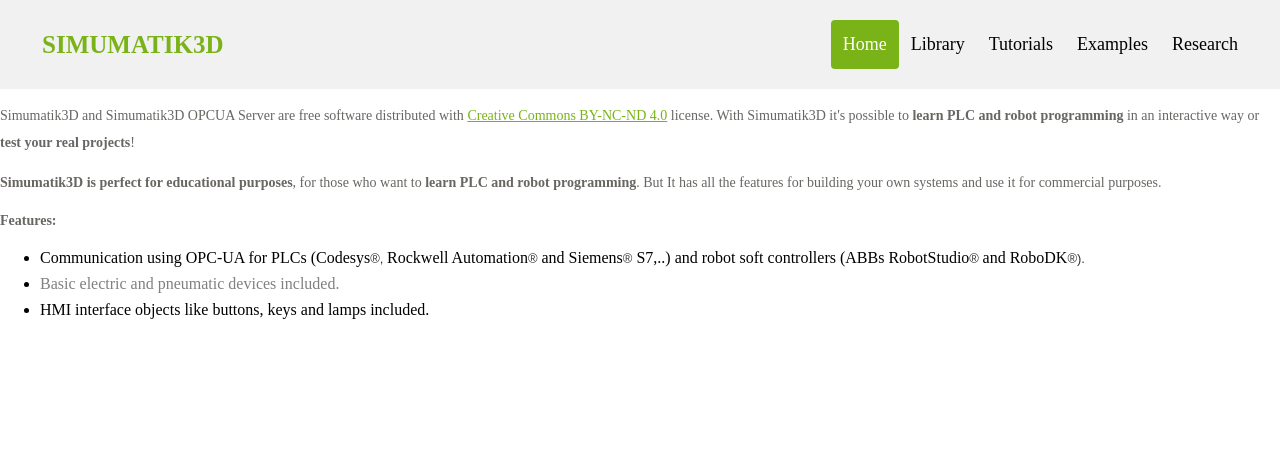
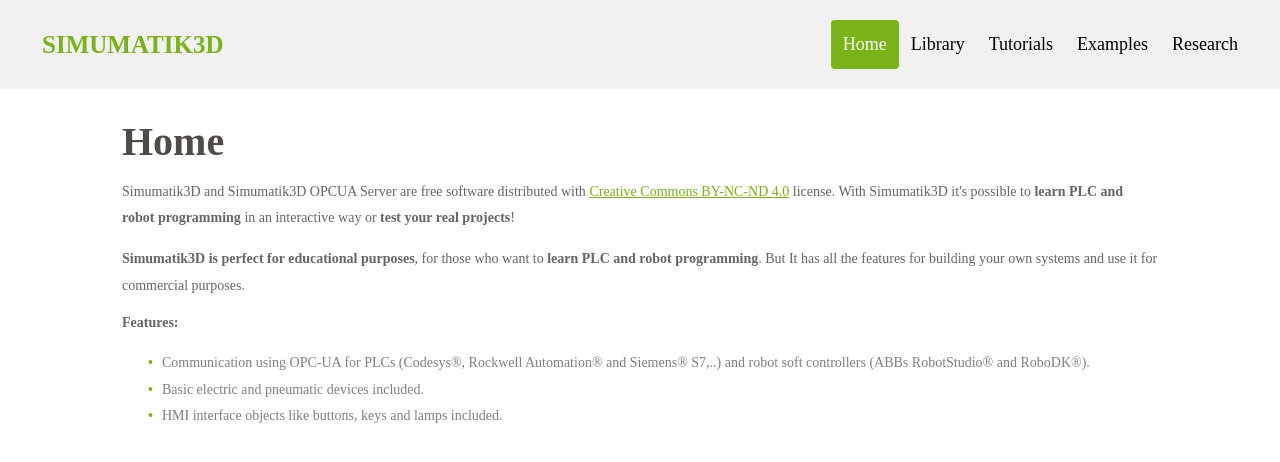
Before and after one commit to mosy/simumatik3d.github.io, a Jekyll site: the page built from index.html, in a window 1280 px wide. Shown: the top 462 px of the page. Built offline with Jekyll 4.4.1, drawn with Linux system fonts in a browser that asks for light colours.

Commit message:
Tweak home page and navbar

```diff
--- a/_layouts/default.html
+++ b/_layouts/default.html
@@ -11,21 +11,21 @@
     }
 
     h1 {
-        color:#4f4c47;
+        color: #4f4c47;
         font-size: 40px;
         font-weight: bold;
         margin-bottom: 0;
     }
 
     h2 {
-        color:#4f4c47;
+        color: #4f4c47;
         font-size: 32px;
         font-weight: bold;
         margin-bottom: 0;
     }
 
     h4 {
-        color:#4f4c47;
+        color: #4f4c47;
         font-size: 18px;
         font-weight: bold;
         margin-top: 0;
@@ -42,7 +42,7 @@
     }
 
     em {
-        color:#686662;
+        color: #686662;
         font-size: 14px;
         line-height: 1.9em;
     }
@@ -58,7 +58,33 @@
     }
 
     a:link {
-        color:#7ab317;
+        color: #7ab317;
+    }
+
+    ul {
+        list-style: none;
+        /* Remove default bullets */
+    }
+
+    li {
+        color: grey;
+        font-size: 14px;
+        line-height: 1.9em;
+    }
+
+    ul li::before {
+        content: "\2022";
+        /* Add content: \2022 is the CSS Code/unicode for a bullet */
+        color: #7ab317;
+        /* Change the color */
+        font-weight: bold;
+        /* If you want it to be bold */
+        display: inline-block;
+        /* Needed to add space between the bullet and the text */
+        width: 1em;
+        /* Also needed for space (tweak if needed) */
+        margin-left: -1em;
+        /* Also needed for space (tweak if needed) */
     }
 
     .content {
@@ -100,7 +126,8 @@
 
     /* Style the active/current link*/
     .header a.active {
-        background-color: #7ab317;;
+        background-color: #7ab317;
+        ;
         color: white;
     }
 
@@ -134,11 +161,11 @@
     <div class="header">
         <a href="#default" class="logo">SIMUMATIK3D</a>
         <div class="header-right">
-            <a {% if page.url == '/' %} class="active"{% endif %} href="/">Home</a>
-            <a {% if page.url == '/library.html' %} class="active"{% endif %} href="/">Library</a>
-            <a {% if page.url == '/tutorials.html' %} class="active"{% endif %} href="../tutorials.html">Tutorials</a>
-            <a {% if page.url == '/examples.html' %} class="active"{% endif %} href="/">Examples</a>
-            <a {% if page.url == '/research.html' %} class="active"{% endif %} href="../research.html">Research</a>
+            <a {% if page.url == '/' %} class="active" {% endif %} href="/">Home</a>
+            <a {% if page.url == '/library.html' %} class="active" {% endif %} href="">Library</a>
+            <a {% if page.url == '/tutorials.html' %} class="active" {% endif %} href="../tutorials.html">Tutorials</a>
+            <a {% if page.url == '/examples.html' %} class="active" {% endif %} href="">Examples</a>
+            <a {% if page.url == '/research.html' %} class="active" {% endif %} href="../research.html">Research</a>
         </div>
     </div>
     <div class="container">
--- a/index.html
+++ b/index.html
@@ -3,27 +3,41 @@ layout: default
 title: Home
 ---
 
+<table style="width: 1040px; height: 80px;" cellpadding="10">
+    <tbody>
+        <tr>
+            <td>
+                <h1>Home</h1>
                 <p>Simumatik3D and Simumatik3D OPCUA Server are free software distributed with <a
-        href="https://creativecommons.org/licenses/by-nc-nd/4.0/">Creative Commons BY-NC-ND 4.0</a>&nbsp;license. With
-    Simumatik3D it's possible to <strong>learn PLC and robot programming</strong> in an interactive way or <strong>test
+                        href="https://creativecommons.org/licenses/by-nc-nd/4.0/">Creative Commons BY-NC-ND
+                        4.0</a>&nbsp;license. With
+                    Simumatik3D it's possible to <strong>learn PLC and robot programming</strong> in an interactive way
+                    or <strong>test
                         your real projects</strong>!&nbsp;</p>
-<p><strong>Simumatik3D is</strong>&nbsp;<strong>perfect for educational purposes</strong>, for those who want to<strong>
-        learn PLC and robot programming</strong>. But It has all the features for building your own systems and use it
+                <p><strong>Simumatik3D is</strong>&nbsp;<strong>perfect for educational purposes</strong>, for those who
+                    want to<strong>
+                        learn PLC and robot programming</strong>. But It has all the features for building your own
+                    systems and use it
                     for commercial&nbsp;purposes.</p>
                 <p style="line-height: 20.9px; text-align: justify;"><strong>Features:</strong></p>
                 <ul style="line-height: 20.9px;">
                     <li style="text-align: justify;">Communication using OPC-UA for PLCs (Codesys<span
-            style="color: #333333; font-family: sans-serif, Arial, Verdana, 'Trebuchet MS'; font-size: 13px; line-height: 20.8px;">&reg;,&nbsp;</span>Rockwell
+                            >&reg;,&nbsp;</span>Rockwell
                         Automation<span
-            style="color: #333333; font-family: sans-serif, Arial, Verdana, 'Trebuchet MS'; font-size: 13px; line-height: 20.8px;">&reg;</span>&nbsp;and
+                            >&reg;</span>&nbsp;and
                         Siemens<span
-            style="color: #333333; font-family: sans-serif, Arial, Verdana, 'Trebuchet MS'; font-size: 13px; line-height: 20.8px;">&reg;</span>&nbsp;S7,..)
+                            >&reg;</span>&nbsp;S7,..)
                         and robot soft controllers (ABBs RobotStudio<span
-            style="color: #333333; font-family: sans-serif, Arial, Verdana, 'Trebuchet MS'; font-size: 13px; line-height: 20.8px; text-align: justify;">&reg;&nbsp;</span>and
+                            >&reg;&nbsp;</span>and
                         RoboDK<span
-            style="color: #333333; font-family: sans-serif, Arial, Verdana, 'Trebuchet MS'; font-size: 13px; line-height: 20.8px; text-align: justify;">&reg;).</span>
+                            >&reg;).</span>
                     </li>
-    <li style="text-align: justify;"><span style="line-height: 1.9em;">Basic electric and pneumatic devices
+                    <li style="text-align: justify;"><span style="line-height: 1.9em;">Basic electric and pneumatic
+                            devices
                             included.</span></li>
                     <li style="text-align: justify;">HMI interface objects like buttons, keys and lamps included.</li>
                 </ul>
+            </td>
+        </tr>
+    </tbody>
+</table>
```
Also changed, not shown: 7 other files. Lines whose indentation alone changed are shown as unchanged.
